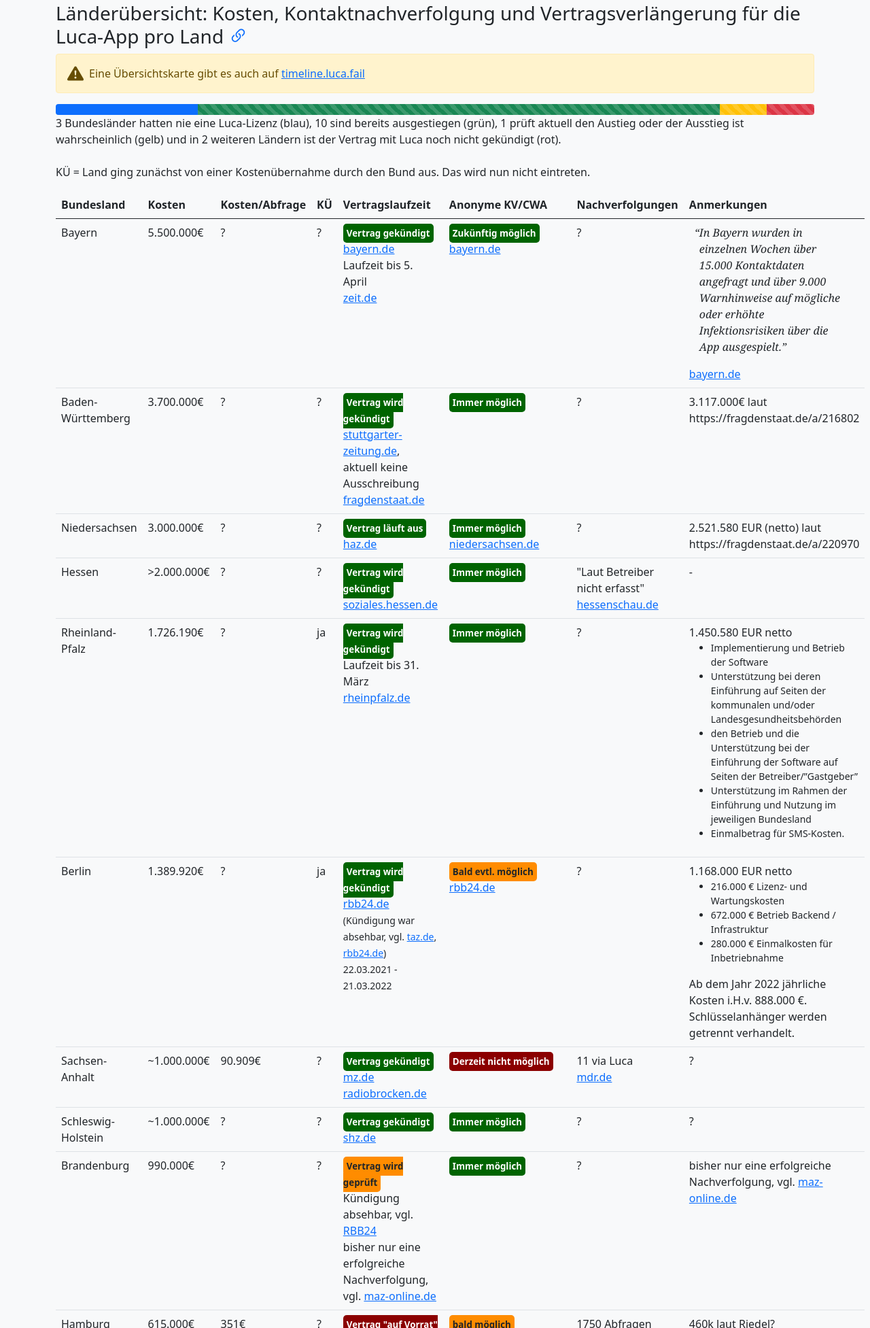
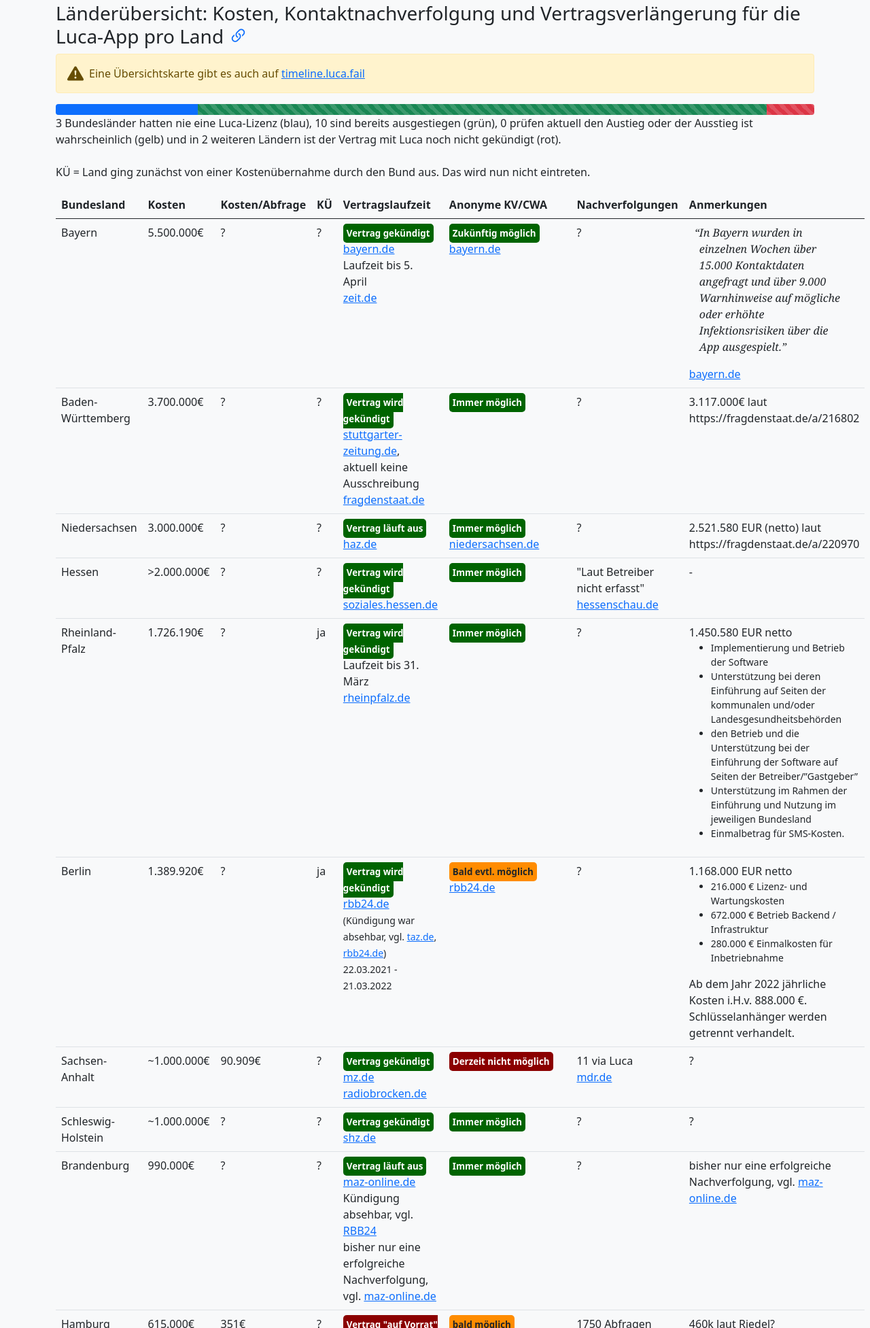
Before and after one commit to wasserbombe/lucafail, a plain HTML site: page index.html in a window 1280 px wide. Shown: the part 5258-7211 px from the top of the page at 68% size. Drawn offline with Linux system fonts and the light colour scheme.

Commit message:
add Brandenburg exit

```diff
--- a/index.html
+++ b/index.html
@@ -93,12 +93,12 @@
                 </div>
                 <div class="progress">
                     <div class="progress-bar" role="progressbar" style="width: 18.75%" aria-valuenow="3" aria-valuemin="0" aria-valuemax="16"></div>
-                    <div class="progress-bar bg-success progress-bar-striped" role="progressbar" style="width: 68.75%" aria-valuenow="11" aria-valuemin="0" aria-valuemax="16"></div>
-                    <div class="progress-bar bg-warning progress-bar-striped" role="progressbar" style="width: 6.25%" aria-valuenow="1" aria-valuemin="0" aria-valuemax="16"></div>
+                    <div class="progress-bar bg-success progress-bar-striped" role="progressbar" style="width: 75%" aria-valuenow="12" aria-valuemin="0" aria-valuemax="16"></div>
+                    <div class="progress-bar bg-warning progress-bar-striped" role="progressbar" style="width: 0%" aria-valuenow="0" aria-valuemin="0" aria-valuemax="16"></div>
                     <div class="progress-bar bg-danger progress-bar-striped" role="progressbar" style="width: 6.25%" aria-valuenow="1" aria-valuemin="0" aria-valuemax="16"></div>
                 </div>
                 <p>
-                    3 Bundesländer hatten nie eine Luca-Lizenz (blau), 10 sind bereits ausgestiegen (grün), 1 prüft aktuell den Austieg oder der Ausstieg ist wahrscheinlich (gelb) und in 2 weiteren Ländern ist der Vertrag mit Luca noch nicht gekündigt (rot).<br><br>
+                    3 Bundesländer hatten nie eine Luca-Lizenz (blau), 10 sind bereits ausgestiegen (grün), 0 prüfen aktuell den Austieg oder der Ausstieg ist wahrscheinlich (gelb) und in 2 weiteren Ländern ist der Vertrag mit Luca noch nicht gekündigt (rot).<br><br>
                     KÜ = Land ging zunächst von einer Kostenübernahme durch den Bund aus. Das wird nun nicht eintreten.
                 </p>
 
@@ -247,7 +247,8 @@
                             <td>?</td>
                             <td>?</td>
                             <td>
-                                <span class="badge-anonym badge-anonym-meist">Vertrag wird geprüft</span><br>
+                                <span class="badge-anonym badge-anonym-immer">Vertrag läuft aus</span><br>
+                                <a href="https://www.maz-online.de/Brandenburg/Corona-in-Brandenburg-Luca-App-Vertrag-laeuft-Ende-Maerz-aus" target="_blank">maz-online.de</a><br>
                                 Kündigung absehbar, vgl. <a href="https://twitter.com/rbb24/status/1481990438361997315" target="_blank">RBB24</a><br>
                                 bisher nur eine erfolgreiche Nachverfolgung, vgl.
                                 <a href="https://www.maz-online.de/Brandenburg/Brandenburg-Zukunft-der-Luca-App-in-der-Mark-noch-offen" target="_blank">maz-online.de</a>
```
